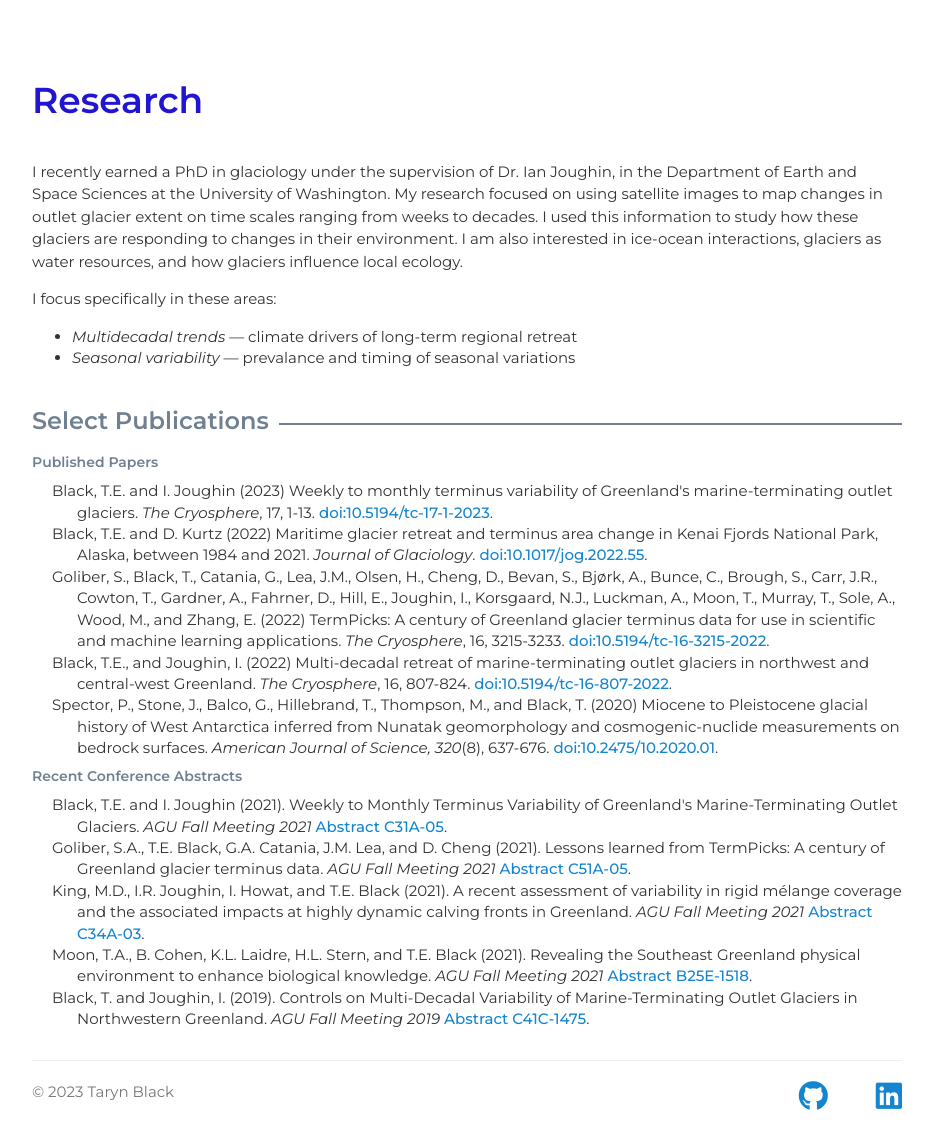
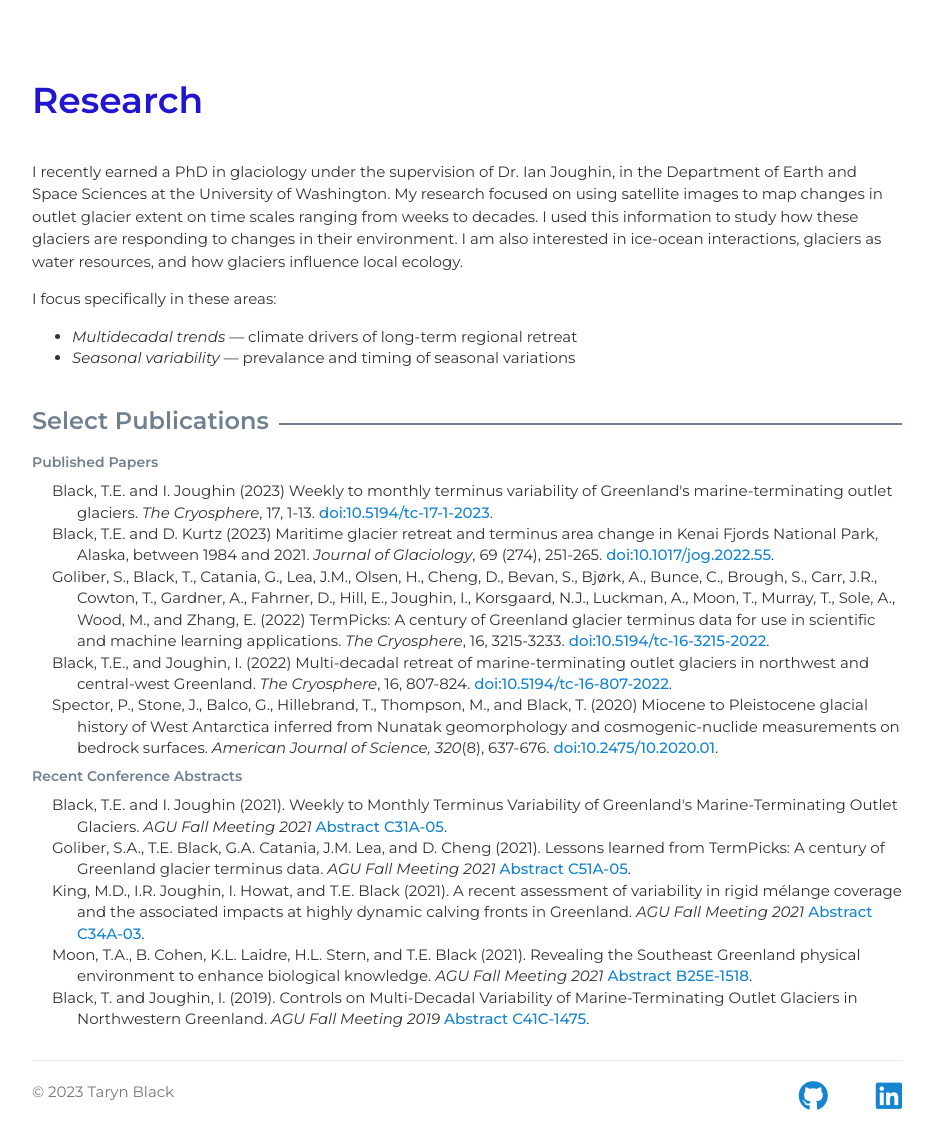
Before and after one commit to tarynblack/tarynblack.github.io, a Jekyll site: the page built from research.html, in a window 1280 px wide, cut to the strip 86-1228 px from the top of the page. Shown: the whole strip, without its empty margins (173-1106 px from the left). Built offline with Jekyll 4.4.1, drawn with Linux system fonts in a browser that asks for light colours; nearby versions of some CDN libraries; a style sheet for code colours, icons or effects is not loaded.

Commit message:
KEFJ paper got proper citation info

```diff
--- a/research.html
+++ b/research.html
@@ -32,7 +32,7 @@ title: Research | Taryn Black
 
                   <ul class="publications">
                      <li>Black, T.E. and I. Joughin (2023) Weekly to monthly terminus variability of Greenland's marine-terminating outlet glaciers. <em>The Cryosphere</em>, 17, 1-13. <a href="https://doi.org/10.5194/tc-17-1-2023" target="_blank">doi:10.5194/tc-17-1-2023</a>.</li>
-                     <li>Black, T.E. and D. Kurtz (2022) Maritime glacier retreat and terminus area change in Kenai Fjords National Park, Alaska, between 1984 and 2021. <em>Journal of Glaciology</em>. <a href="https://doi.org/10.1017/jog.2022.55" target="_blank">doi:10.1017/jog.2022.55</a>.</li>
+                     <li>Black, T.E. and D. Kurtz (2023) Maritime glacier retreat and terminus area change in Kenai Fjords National Park, Alaska, between 1984 and 2021. <em>Journal of Glaciology</em>, 69 (274), 251-265. <a href="https://doi.org/10.1017/jog.2022.55" target="_blank">doi:10.1017/jog.2022.55</a>.</li>
                      <li>Goliber, S., Black, T., Catania, G., Lea, J.M., Olsen, H., Cheng, D., Bevan, S., Bj&#248;rk, A., Bunce, C., Brough, S., Carr, J.R., Cowton, T., Gardner, A., Fahrner, D., Hill, E., Joughin, I., Korsgaard, N.J., Luckman, A., Moon, T., Murray, T., Sole, A., Wood, M., and Zhang, E. (2022) TermPicks: A century of Greenland glacier terminus data for use in scientific and machine learning applications. <em>The Cryosphere</em>, 16, 3215-3233. <a href="https://doi.org/10.5194/tc-16-3215-2022" target="_blank">doi:10.5194/tc-16-3215-2022</a>.</li>
                      <li>Black, T.E., and Joughin, I. (2022) Multi-decadal retreat of marine-terminating outlet glaciers in northwest and central-west Greenland. <em>The Cryosphere</em>, 16, 807-824. <a href="https://doi.org/10.5194/tc-16-807-2022" target="_blank">doi:10.5194/tc-16-807-2022</a>.</li>
                      <li>Spector, P., Stone,  J., Balco, G., Hillebrand, T., Thompson, M., and Black, T. (2020) Miocene to Pleistocene glacial history of West Antarctica inferred from Nunatak geomorphology and cosmogenic-nuclide measurements on bedrock surfaces. <em>American Journal of Science, 320</em>(8), 637-676. <a href="https://doi.org/10.2475/10.2020.01" target="_blank">doi:10.2475/10.2020.01</a>.</li>
```
